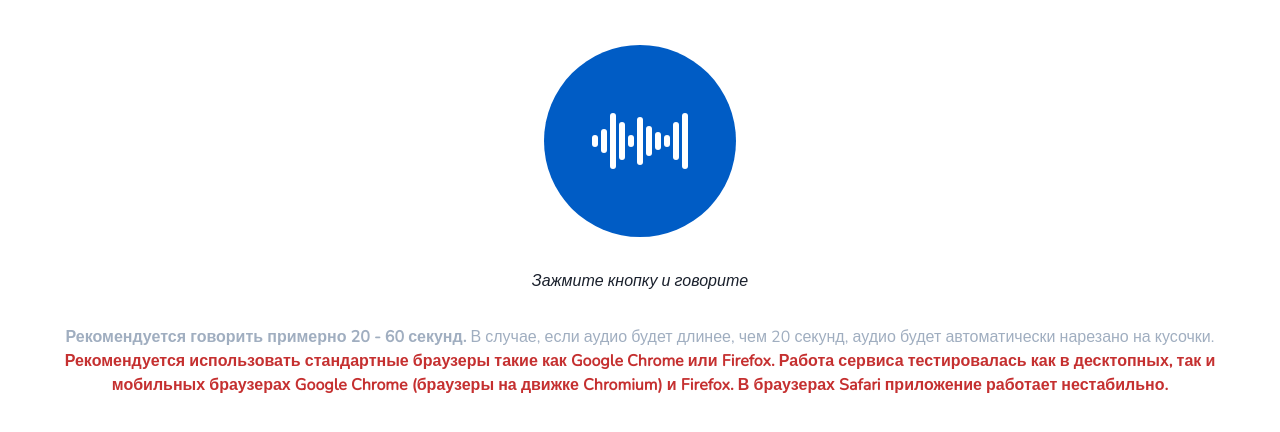
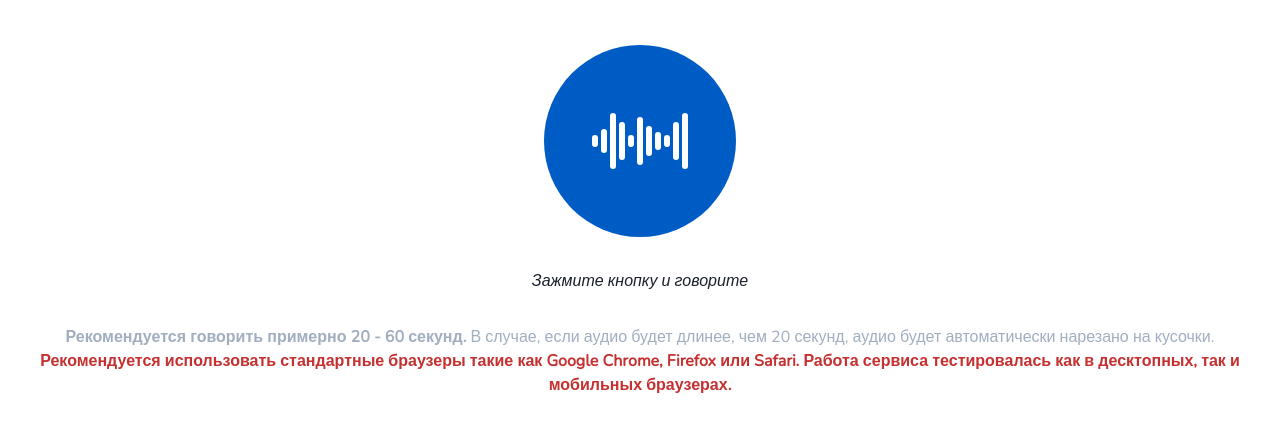
Before and after one commit to snakers4/mobile_demo, a website built with webpack: page src/index.html in a window 1280 px wide. Shown: the part 304-736 px from the top of the page. Built offline with nearby package versions, Linux system fonts and the light colour scheme; no server answers; what is_js would draw is missing.

Commit message:
Change message
- Now iOS / Safari is supported

```diff
--- a/src/index.html
+++ b/src/index.html
@@ -74,7 +74,7 @@
           <b>Рекомендуется говорить примерно 20 - 60 секунд.</b> В случае, если аудио будет длинее, чем 20 секунд, аудио будет автоматически нарезано на кусочки.
         </p>
         <p class="text-red-700">
-          <b>Рекомендуется использовать стандартные браузеры такие как Google Chrome или Firefox. Работа сервиса тестировалась как в десктопных, так и мобильных браузерах Google Chrome (браузеры на движке Chromium) и Firefox. В браузерах Safari приложение работает нестабильно.</b>
+          <b>Рекомендуется использовать стандартные браузеры такие как Google Chrome, Firefox или Safari. Работа сервиса тестировалась как в десктопных, так и мобильных браузерах.</b>
         </p>
       </div>
     </form>
```
